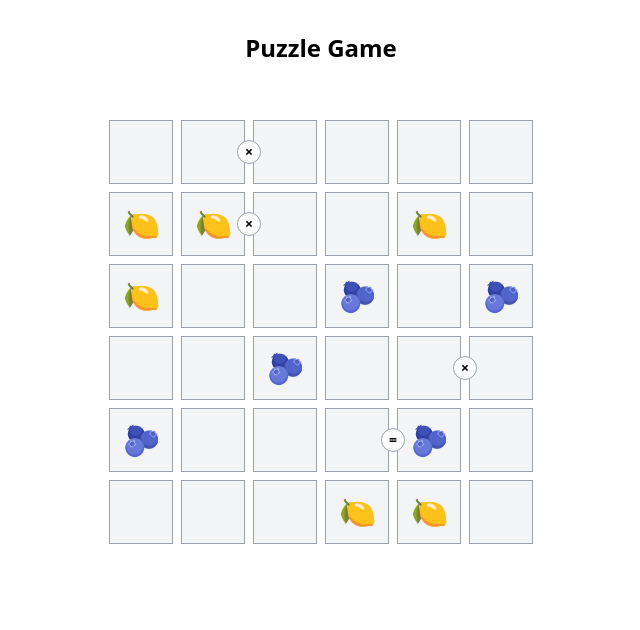
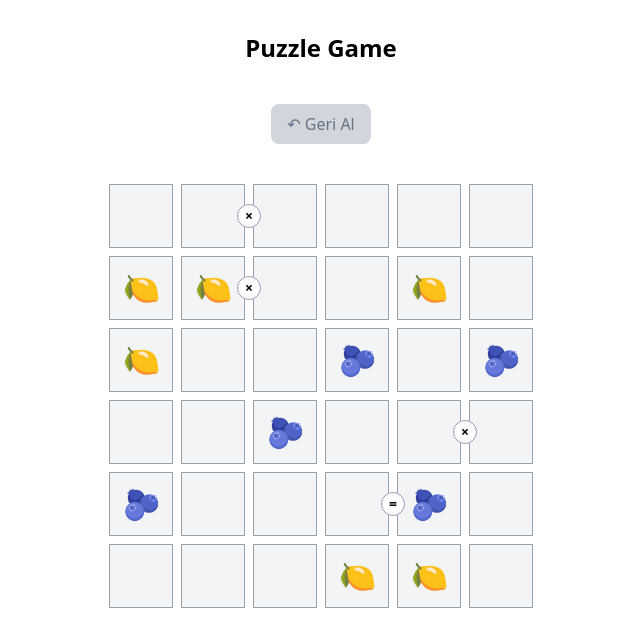
Before and after one commit to aliklc/puzzle-game, a Next.js app: page / in a window 1280 px wide. Shown: the top 630 px of the page, without its empty margins (319-959 px from the left). Built offline with nearby package versions, Linux system fonts and the light colour scheme.

Commit message:
hamle geri alma ve buton için GameControls eklendi

```diff
--- /dev/null
+++ b/app/components/GameControls.tsx
@@ -0,0 +1,30 @@
+'use client'
+import React from 'react'
+
+interface GameControlsProps {
+    onUndo: () => void;
+    canUndo: boolean;
+}
+
+export default function GameControls({
+    onUndo,
+    canUndo,
+}: GameControlsProps) {
+    return (
+        <div className="flex flex-col gap-4 mb-6">
+            <div className="flex gap-2 justify-center">
+                <button
+                    onClick={onUndo}
+                    disabled={!canUndo}
+                    className={`px-4 py-2 rounded-lg font-medium transition-colors ${
+                        canUndo
+                            ? 'bg-blue-500 text-white hover:bg-blue-600'
+                            : 'bg-gray-300 text-gray-500 cursor-not-allowed'
+                    }`}
+                >
+                    ↶ Geri Al
+                </button>
+            </div>
+        </div>
+    )
+}
--- a/app/components/PuzzleBoard.tsx
+++ b/app/components/PuzzleBoard.tsx
@@ -4,10 +4,20 @@ import Cell from './Cell'
 import { Fruit, fruits } from '../lib/constants'
 import { samplePuzzle } from '../lib/puzzles'
 import { checkPuzzleComplete,isInvalidCell } from '../lib/GameLogic'
+import GameControls from './GameControls'
+
+
+interface Move {
+    row: number;
+    col: number;
+    previousValue: Fruit;
+    newValue: Fruit;
+}
 
 export default function PuzzleBoard() {
     const [board, setBoard] = useState<Fruit[][]>(samplePuzzle.initialBoard);
     const [isComplete, setIsComplete] = useState(false);
+    const [moveHistory, setMoveHistory] = useState<Move[]>([]);
     const initialPuzzleState = samplePuzzle.initialBoard;
     const constraints = samplePuzzle.constraints;
 
@@ -21,19 +31,50 @@ export default function PuzzleBoard() {
             const current = newBoard[row][col];
             const currentIndex = fruits.indexOf(current);
             const nextIndex = (currentIndex + 1) % fruits.length;
-            newBoard[row][col] = fruits[nextIndex];
+            const newValue = fruits[nextIndex];
+
+            const move: Move = {
+                row,
+                col,
+                previousValue: current,
+                newValue: newValue
+            };
+
+            setMoveHistory(prevHistory => [...prevHistory, move]);
+
+            newBoard[row][col] = newValue;
             return newBoard;
         });
+    }
+
+    const handleUndo = () => {
+        if (moveHistory.length === 0) return;
+
+        const lastMove = moveHistory[moveHistory.length - 1];
+
+        setBoard(prev => {
+            const newBoard = prev.map(r => [...r]);
+            newBoard[lastMove.row][lastMove.col] = lastMove.previousValue;
+            return newBoard;
+        });
+
+        setMoveHistory(prev => prev.slice(0, -1));
     }
 
     // Board değiştiğinde tamamlanma kontrolü yap
     useEffect(() => {
         const complete = checkPuzzleComplete(board,constraints);
         setIsComplete(complete);
-    }, [board]);
+    }, [board, constraints]);
 
     return (
         <div className="w-fit mx-auto mt-10">
+
+            <GameControls
+                onUndo={handleUndo}
+                canUndo={moveHistory.length > 0}
+            />
+
             {/* Tamamlanma mesajı */}
             {isComplete && (
                 <div className="mb-4 p-4 bg-green-100 border border-green-400 rounded-lg text-center">
--- a/app/lib/puzzles.ts
+++ b/app/lib/puzzles.ts
@@ -28,21 +28,3 @@ export const samplePuzzle: Puzzle = {
     { type: 'equal', cell1: { row: 4, col: 3 }, cell2: { row: 4, col: 4 } },
   ],
 };
-
-// Alternatif olarak daha basit bir puzzle:
-export const easyPuzzle: Puzzle = {
-  initialBoard: [
-    [null, null, null, null, null, null],
-    [null, 'lemon', null, 'blueberry', null, null],
-    [null, null, null, null, null, null],
-    [null, null, 'blueberry', null, null, null],
-    [null, null, null, null, 'lemon', null],
-    [null, null, null, null, null, null],
-  ],
-  constraints: [
-    // = işareti: (1,0) ve (2,0) aynı olmalı
-    { type: 'equal', cell1: { row: 1, col: 0 }, cell2: { row: 2, col: 0 } },
-    // × işareti: (0,2) ve (1,2) farklı olmalı
-    { type: 'different', cell1: { row: 0, col: 2 }, cell2: { row: 1, col: 2 } },
-  ],
-};
```
